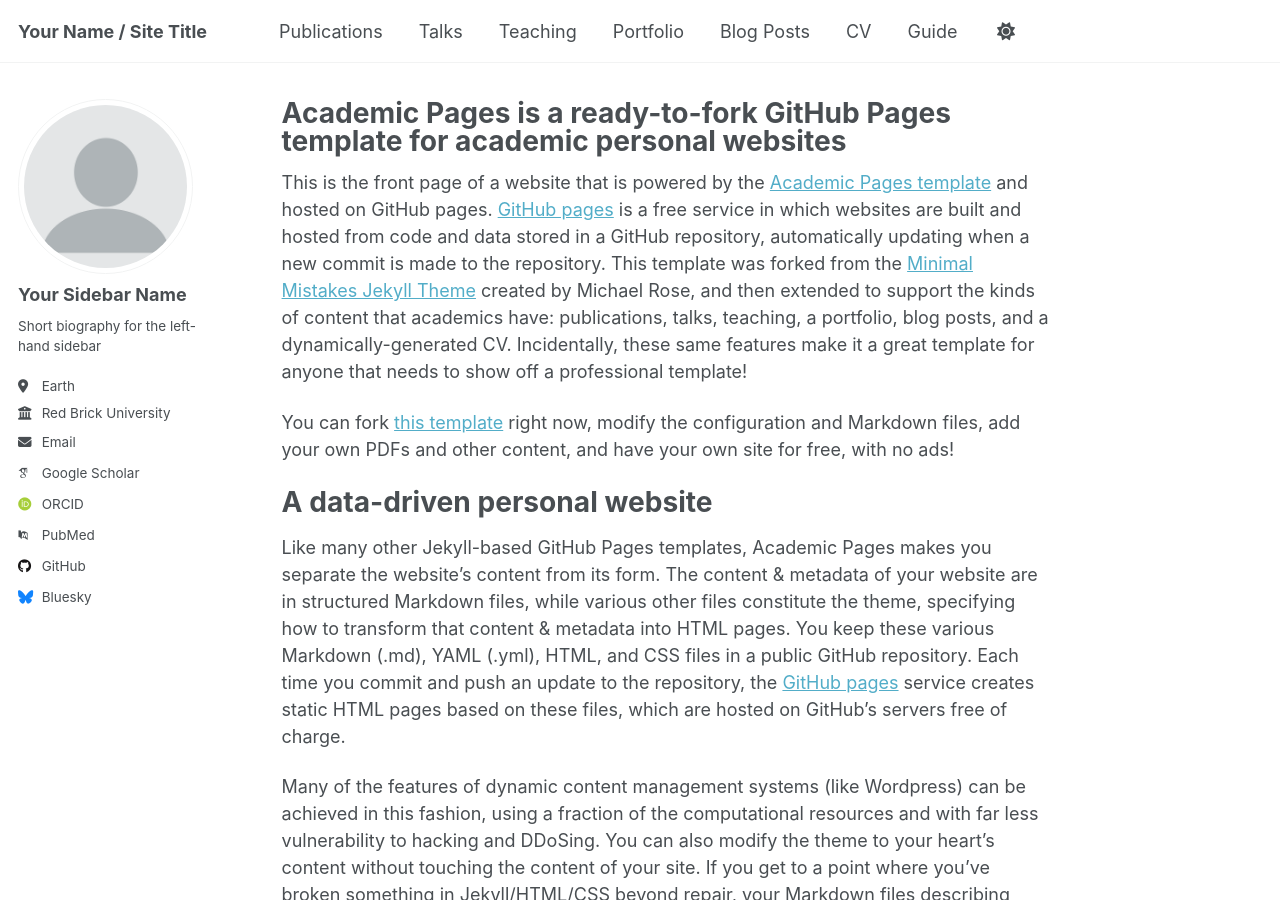
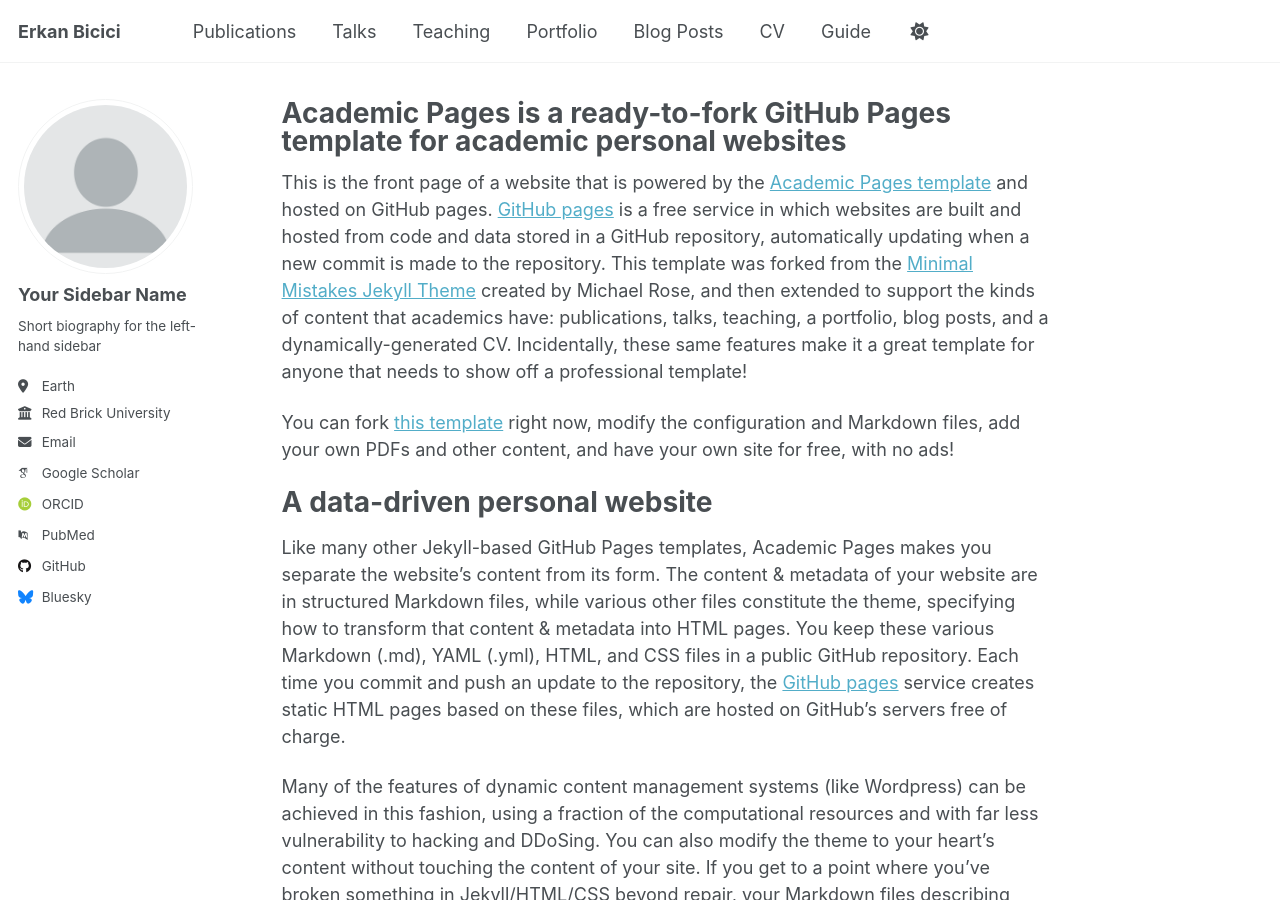
Before and after one commit to erkanbicici/erkanbicici.github.io, a Jekyll site: the page built from _pages/about.md, in a window 1280 px wide and 900 px high. Built offline with Jekyll 4.4.1, drawn with Linux system fonts in a browser that asks for light colours; some web fonts are replaced; a script that is not in the unit is left out.

Commit message:
Update _config.yml

```diff
--- a/_config.yml
+++ b/_config.yml
@@ -9,7 +9,7 @@
 # Basic Site Settings
 locale                   : "en-US"
 site_theme               : "default" # Currently available options are "default", "air"
-title                    : "Your Name / Site Title"
+title                    : "Erkan Bicici "
 title_separator          : "-"
 name                     : &name "Your Name"
 description              : &description "personal description"
```
